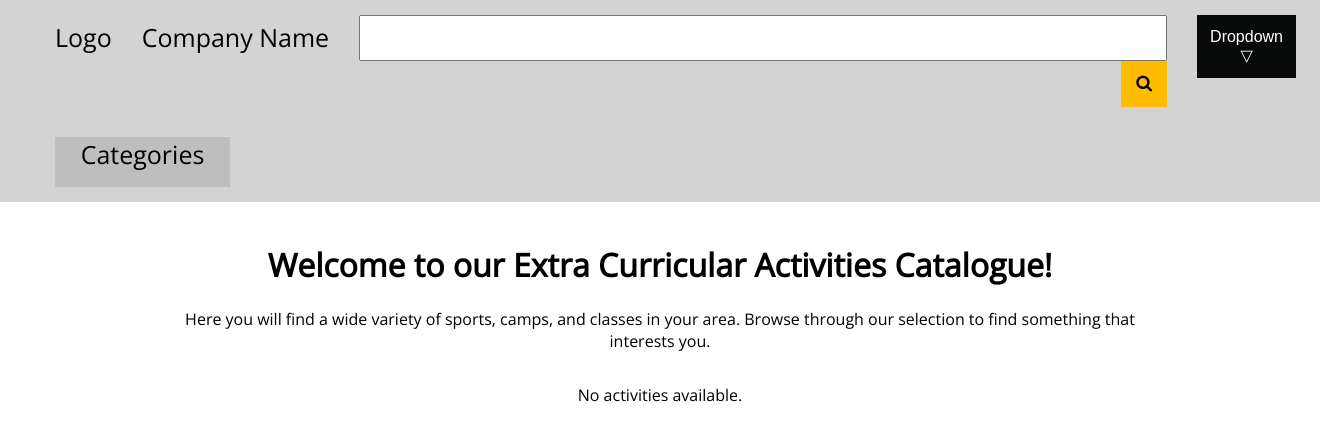
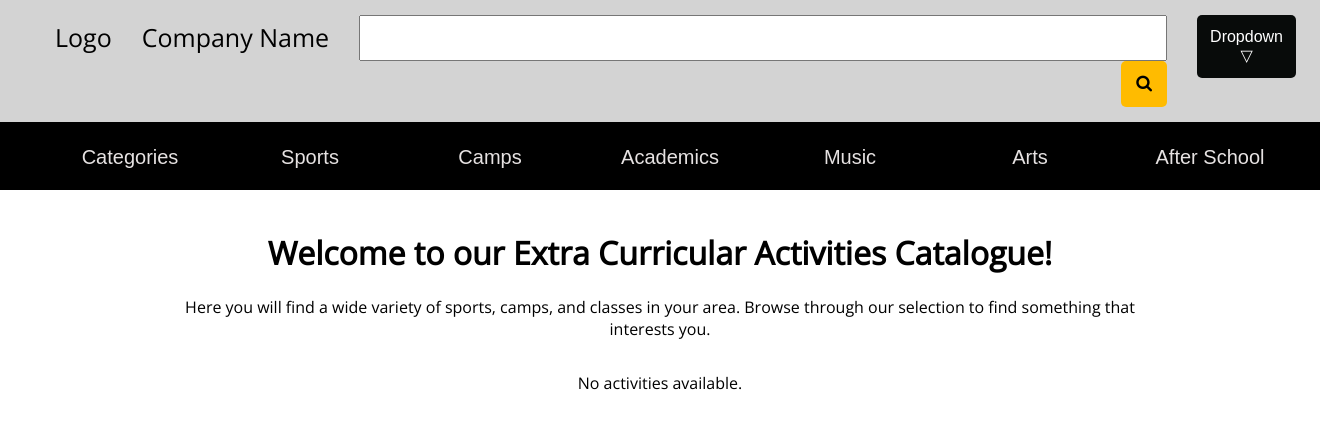
Before and after one commit to NightShift3201/activityconnect, a Django app: page /home/ in a window 1320 px wide. Shown: the top 442 px of the page. Run offline with Django 4.2, Linux system fonts and the light colour scheme; data that the repository does not hold is empty.

Commit message:
Buttons
Added Buttons to the header below and included some design specifics

```diff
--- a/main/static/main/main.css
+++ b/main/static/main/main.css
@@ -108,6 +108,7 @@
     background:#ffbb00;
     font-size: 17px;
     border: none;
+    border-radius: 5px;
     cursor: pointer;
     flex-shrink: 0;
 
@@ -129,6 +130,7 @@
   padding: 13px;
   font-size: 16px;
   border: none;
+  border-radius: 5px;
 }
 
 .dropdown {
@@ -137,6 +139,7 @@
   margin-left: auto;
   margin-right: 0;
   flex-shrink: 0;
+  cursor: pointer;
 
 }
 
@@ -164,11 +167,32 @@
 
 
 
-.Jack_work {
-  border:rgba(0, 0, 0, 0.1) 2px;
-  background-color:rgba(0, 0, 0, 0.1);
-  width: 175px;
-  height: 50px;
-  text-align: center;
+.Jack {
+
+  border-radius: 5px;
+  border: 2px;
+  border-color: rgb(245, 11, 11); /* idk if this will work*/
+
+  font-size: 20px;
+
+
+  color:rgba(242, 238, 238, 0.948);
+  background-color:rgba(0, 0, 0, 0.826);
+
+  width: 150px;
+  height: 35px;
+  cursor: pointer;
 
 }
+
+.Jack:hover{
+  border: 5px;
+  background-color: rgba(255, 210, 192, 0.859);
+
+
+}
+
+.recommend_Bar {
+  background-color:black;
+
+}
--- a/main/templates/main/home.html
+++ b/main/templates/main/home.html
@@ -47,10 +47,50 @@
     <nav>
       <ul>
         <li>
-          <div class = "Jack_work">
+          <button class = "Jack">
             Categories
-          </div>
+          </button>
         </li>
+
+        <li>
+          <button class = "Jack">
+            Sports
+          </button>
+        </li>
+
+        <li>
+          <button class = "Jack">
+            Camps
+          </button>
+        </li>
+
+
+        <li>
+          <button class = "Jack">
+            Academics
+          </button>
+        </li>
+
+
+        <li>
+          <button class = "Jack">
+            Music
+          </button>
+        </li>
+
+        <li>
+          <button class = "Jack">
+            Arts
+          </button>
+        </li>
+
+        <li>
+          <button class = "Jack">
+            After School
+          </button>
+        </li>
+
+
       </ul>
     </nav>
   </header>
```
